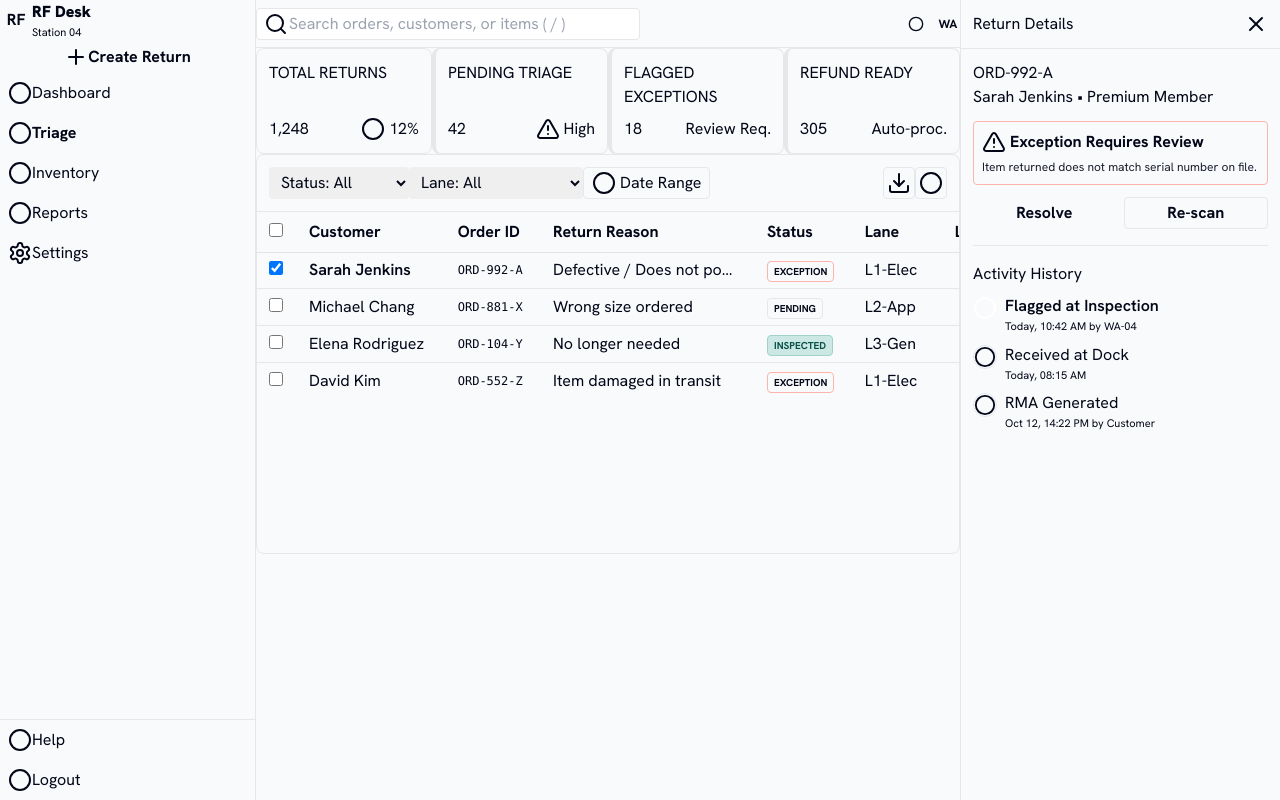
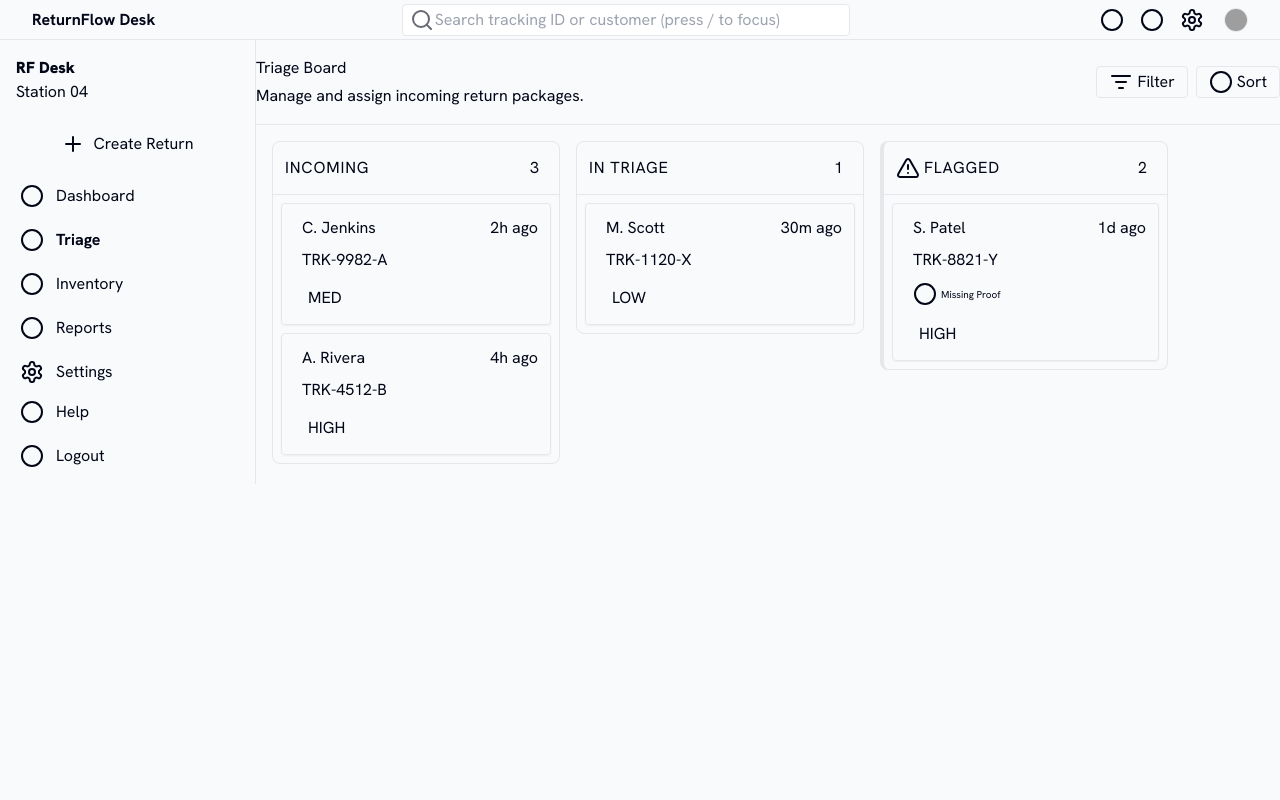
Before and after one commit to hikmetgulsesli/returnflow-desk-4cc4a207, a React (Vite) app: page / in a window 1280 px wide. Built offline with nearby package versions, Linux system fonts and the light colour scheme; grey boxes are pictures that could not be loaded.

Commit message:
feat: US-003 - ReturnFlow Desk - Triage Board - ReturnFlow Desk screen (#3)
Co-authored-by: Setfarm Supervisor <setfarm-supervisor@example.invalid>

```diff
--- a/src/App.tsx
+++ b/src/App.tsx
@@ -1,34 +1,34 @@
 import { useMemo } from 'react';
 import {
   CustomerEditorReturnflowDesk,
+  CustomerOperationsReturnflowDesk,
+  EmptyAndErrorRecoveryReturnflowDesk,
+  TriageBoardReturnflowDesk,
   type CustomerEditorReturnflowDeskActionId,
-  CustomerOperationsReturnflowDesk,
   type CustomerOperationsReturnflowDeskActionId,
+  type EmptyAndErrorRecoveryReturnflowDeskActionId,
+  type TriageBoardReturnflowDeskActionId,
 } from './screens';
 import { publishReturnflowDeskBridge } from './test/bridge';
 import { useReturnflowDeskStore } from './features/returnflow-desk/returnflow-desk.store';
-import { createReturnRecord } from './features/surf-customer-operations/act_create_record';
-import { retryReturnflowLoad } from './features/surf-customer-operations/act_retry_load';
-import { selectReturnRecord } from './features/surf-customer-operations/act_select_record';
-import { cancelReturnEdit } from './features/surf-customer-editor/act_cancel_edit';
-import { saveReturnRecord } from './features/surf-customer-editor/act_save_record';
-
-type ReturnflowActionId = CustomerOperationsReturnflowDeskActionId | CustomerEditorReturnflowDeskActionId;
+import { searchTriageRecords } from './features/surf-triage-board/act_search_records';
+import { selectTriageRecord } from './features/surf-triage-board/act_select_record';
+import { updateTriageRecordStatus } from './features/surf-triage-board/act_update_record_status';
 
 export default function App() {
   const desk = useReturnflowDeskStore();
 
   publishReturnflowDeskBridge(desk.snapshot);
 
-  const actions = useMemo<Partial<Record<ReturnflowActionId, () => void>>>(
+  const triageActions = useMemo<Partial<Record<TriageBoardReturnflowDeskActionId, () => void>>>(
     () => ({
-      'create-return-1': () => createReturnRecord(desk),
-      'date-range-2': () => desk.setActivePanel('date-range'),
-      'export-3': () => desk.setActivePanel('export'),
-      'filter-settings-4': () => desk.setActivePanel('filters'),
-      'close-5': () => desk.setActivePanel('triage'),
-      'resolve-6': () => selectReturnRecord(desk, 'RET-1041'),
-      're-scan-7': () => retryReturnflowLoad(desk),
+      'create-return-4': () => desk.createDraftReturn(),
+      'filter-5': () => desk.setActivePanel('filters'),
+      'sort-6': () => desk.setActivePanel('sort'),
+      'assign-7': () => updateTriageRecordStatus(desk, 'RET-1038', 'inspection'),
+      'assign-8': () => updateTriageRecordStatus(desk, 'RET-1041', 'inspection'),
+      'inspect-9': () => desk.setActivePanel('inspection'),
+      'review-10': () => selectTriageRecord(desk, 'RET-1027'),
       'dashboard-1': () => desk.navigate('dashboard'),
       'triage-2': () => desk.navigate('triage'),
       'inventory-3': () => desk.navigate('inventory'),
@@ -36,26 +36,94 @@ export default function App() {
       'settings-5': () => desk.setActivePanel('settings'),
       'help-6': () => desk.setActivePanel('help'),
       'logout-7': () => desk.setActivePanel('logout'),
-      'cancel-edit-1': () => cancelReturnEdit(desk),
-      'save-return-2': () => saveReturnRecord(desk),
+      'notifications-1': () => desk.setActivePanel('notifications'),
+      'help-2': () => desk.setActivePanel('help'),
+      'settings-3': () => desk.setActivePanel('settings'),
     }),
     [desk],
   );
 
-  const showsEditor =
-    desk.snapshot.activePanel === 'record' || desk.snapshot.activePanel === 'create-return';
+  const operationsActions = useMemo<Partial<Record<CustomerOperationsReturnflowDeskActionId, () => void>>>(
+    () => ({
+      'create-return-1': () => desk.createDraftReturn(),
+      'date-range-2': () => desk.setActivePanel('date-range'),
+      'export-3': () => desk.setActivePanel('export'),
+      'filter-settings-4': () => desk.setActivePanel('filter-settings'),
+      'close-5': () => desk.navigate('triage'),
+      'resolve-6': () => desk.setActivePanel('resolved'),
+      're-scan-7': () => searchTriageRecords(desk, ''),
+      'dashboard-1': () => desk.navigate('dashboard'),
+      'triage-2': () => desk.navigate('triage'),
+      'inventory-3': () => desk.navigate('inventory'),
+      'reports-4': () => desk.navigate('reports'),
+      'settings-5': () => desk.setActivePanel('settings'),
+      'help-6': () => desk.setActivePanel('help'),
+      'logout-7': () => desk.setActivePanel('logout'),
+    }),
+    [desk],
+  );
 
-  const screen =
-    showsEditor
-      ? <CustomerEditorReturnflowDesk actions={actions} />
-      : <CustomerOperationsReturnflowDesk actions={actions} />;
+  const editorActions = useMemo<Partial<Record<CustomerEditorReturnflowDeskActionId, () => void>>>(
+    () => ({
+      'cancel-edit-1': () => desk.navigate('triage'),
+      'save-return-2': () => desk.navigate('triage'),
+    }),
+    [desk],
+  );
+
+  const recoveryActions = useMemo<Partial<Record<EmptyAndErrorRecoveryReturnflowDeskActionId, () => void>>>(
+    () => ({
+      'create-return-1': () => desk.createDraftReturn(),
+      'notifications-2': () => desk.setActivePanel('notifications'),
+      'help-3': () => desk.setActivePanel('help'),
+      'settings-4': () => desk.setActivePanel('settings'),
+      'close-5': () => desk.navigate('triage'),
+      'close-6': () => desk.navigate('triage'),
+      'filters-2-7': () => desk.setActivePanel('filters'),
+      'retry-8': () => searchTriageRecords(desk, ''),
+      'clear-all-filters-9': () => desk.navigate('triage'),
+      'create-new-return-10': () => desk.createDraftReturn(),
+      'dashboard-1': () => desk.navigate('dashboard'),
+      'triage-2': () => desk.navigate('triage'),
+      'inventory-3': () => desk.navigate('inventory'),
+      'reports-4': () => desk.navigate('reports'),
+      'settings-5': () => desk.setActivePanel('settings'),
+      'help-6': () => desk.setActivePanel('help'),
+      'logout-7': () => desk.setActivePanel('logout'),
+    }),
+    [desk],
+  );
+
+  const activeScreen = useMemo(() => {
+    if (desk.snapshot.activePanel === 'record' || desk.snapshot.activePanel === 'create-return') {
+      return <CustomerEditorReturnflowDesk actions={editorActions} />;
+    }
+
+    if (desk.snapshot.lastError || desk.snapshot.activePanel === 'empty-state') {
+      return <EmptyAndErrorRecoveryReturnflowDesk actions={recoveryActions} />;
+    }
+
+    if (desk.snapshot.activeRoute !== 'triage') {
+      return <CustomerOperationsReturnflowDesk actions={operationsActions} />;
+    }
+
+    return <TriageBoardReturnflowDesk actions={triageActions} />;
+  }, [
+    desk.snapshot.activePanel,
+    desk.snapshot.activeRoute,
+    desk.snapshot.lastError,
+    editorActions,
+    operationsActions,
+    recoveryActions,
+    triageActions,
+  ]);
 
   return (
     <div
       data-setfarm-root="returnflow-desk"
       className="min-h-screen w-full min-w-0 flex flex-col bg-slate-50 text-slate-950 overflow-x-hidden"
     >
-      {screen}
+      {activeScreen}
     </div>
   );
 }
--- /dev/null
+++ b/src/features/surf-triage-board/act_search_records.ts
@@ -0,0 +1,6 @@
+import type { ReturnflowDeskStore } from '../returnflow-desk/returnflow-desk.store';
+
+export function searchTriageRecords(store: ReturnflowDeskStore, query: string) {
+  const normalizedQuery = query.trim();
+  store.setActivePanel(normalizedQuery ? `triage-search:${normalizedQuery}` : 'triage');
+}
--- /dev/null
+++ b/src/features/surf-triage-board/act_select_record.ts
@@ -0,0 +1,5 @@
+import type { ReturnflowDeskStore } from '../returnflow-desk/returnflow-desk.store';
+
+export function selectTriageRecord(store: ReturnflowDeskStore, recordId: string) {
+  store.selectRecord(recordId);
+}
--- /dev/null
+++ b/src/features/surf-triage-board/act_update_record_status.ts
@@ -0,0 +1,10 @@
+import type { ReturnflowDeskStore } from '../returnflow-desk/returnflow-desk.store';
+
+export function updateTriageRecordStatus(
+  store: ReturnflowDeskStore,
+  recordId: string,
+  status: 'triage' | 'inspection' | 'resolved',
+) {
+  store.selectRecord(recordId);
+  store.setActivePanel(status);
+}
--- a/src/screens/TriageBoardReturnflowDesk.tsx
+++ b/src/screens/TriageBoardReturnflowDesk.tsx
@@ -7,6 +7,7 @@
 // 3. Wire interactive controls through the typed actions prop
 // 4. Replace placeholder data with props/state
 
+import { useState } from "react";
 import { Circle, ListFilter, Plus, Search, Settings, TriangleAlert } from "lucide-react";
 
 
@@ -17,6 +18,12 @@ export interface TriageBoardReturnflowDeskProps {
 }
 
 export function TriageBoardReturnflowDesk({ actions }: TriageBoardReturnflowDeskProps) {
+  const [searchQuery, setSearchQuery] = useState("");
+  const canSubmitSearch = searchQuery.trim().length > 0;
+  const handleSearchSubmit = (event: React.FormEvent<HTMLFormElement>) => {
+    event.preventDefault();
+  };
+
   return (
     <>
       {/* TopNavBar */}
@@ -25,10 +32,12 @@ export function TriageBoardReturnflowDesk({ actions }: TriageBoardReturnflowDesk
       <span className="font-headline-sm text-headline-sm font-bold text-on-surface dark:text-inverse-on-surface">ReturnFlow Desk</span>
       </div>
       <div className="flex-1 flex justify-center px-8">
-      <div className="relative w-full max-w-md">
-      <Search className="absolute left-2 top-1/2 -translate-y-1/2 text-on-surface-variant text-[18px]" aria-hidden={true} focusable="false" />
-      <input className="w-full h-8 pl-8 pr-3 text-body-sm bg-surface-container border border-outline-variant rounded focus:outline-none focus:border-primary focus:ring-1 focus:ring-primary transition-colors" placeholder="Search tracking ID or customer (press / to focus)" type="text" />
-      </div>
+      <form className="relative w-full max-w-md" role="search" onSubmit={handleSearchSubmit}>
+      <button className="absolute left-2 top-1/2 -translate-y-1/2 text-on-surface-variant text-[18px] disabled:opacity-60" type="submit" aria-label="Search" disabled={!canSubmitSearch}>
+      <Search className="text-[18px]" aria-hidden={true} focusable="false" />
+      </button>
+      <input className="w-full h-8 pl-8 pr-3 text-body-sm bg-surface-container border border-outline-variant rounded focus:outline-none focus:border-primary focus:ring-1 focus:ring-primary transition-colors" placeholder="Search tracking ID or customer (press / to focus)" type="text" value={searchQuery} onChange={(event) => setSearchQuery(event.target.value)} />
+      </form>
       </div>
       <div className="flex items-center gap-2">
       <button className="w-8 h-8 flex items-center justify-center text-on-surface-variant dark:text-on-surface-variant hover:bg-surface-container-low dark:hover:bg-surface-container-highest transition-colors rounded cursor-pointer active:opacity-80" type="button" data-action-id="notifications-1" onClick={actions?.["notifications-1"]}>
```
